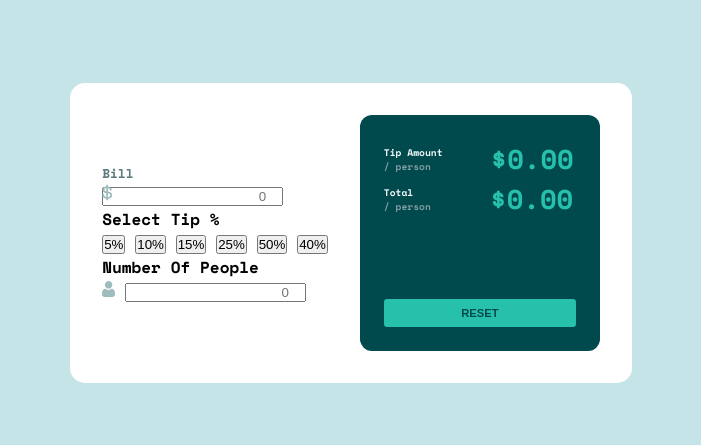
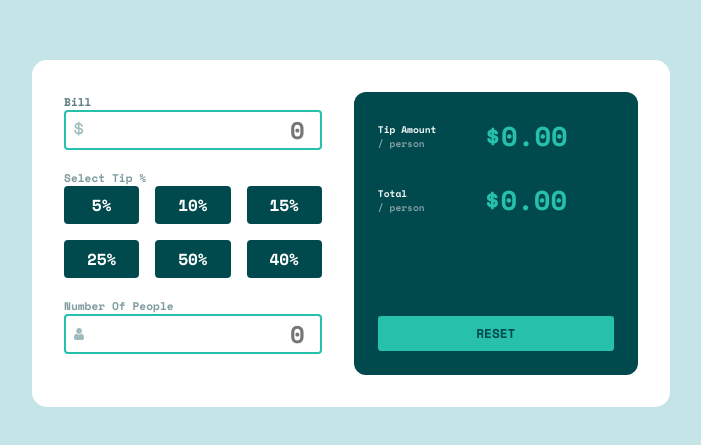
Before and after one commit to ladipsson/tip-calculator, a plain HTML site: page index.html in a window 1280 px wide. Shown: the part 167-612 px from the top of the page, without its empty margins (289-990 px from the left). Drawn offline with nearby package versions, Linux system fonts and the light colour scheme.

Commit message:
new update

```diff
--- a/css/app.css
+++ b/css/app.css
@@ -33,7 +33,8 @@ body {
   display: flex;
   justify-content: center;
   align-items: center;
-  flex: 1;
+  /* flex-basis: 50%; */
+  flex: 1 1 0;
   gap: 2rem;
   background-color: var(--white);
   padding: 2rem;
@@ -41,22 +42,80 @@ body {
   margin: 0 auto;
 }
 
+.left-box {
+    width: 100%;
+    height: 100%;
+}
 .left-box h1 {
-  font-size: 0.8rem;
+  font-size: 0.7rem;
   color: var(--DarkGrayishCyan);
 }
 
 .input-group {
     position: relative;
+    margin-bottom: 1.2rem;
 }
 
-.input-group span {
+.input-group span, .people-img {
     position: absolute;
+    top: 8px;
+    left: 10px;
+    /* width: 5px; */
+}
+
+.dollar-sign img, .people-img img {
+    width: 0.6rem;
 }
 
 .input-group input, .people input {
     text-align: right;
+    font-size: var(--formInputSize);
+    font-family: var(--fontPrimary);
+    /* padding: 2px; */
+    width: 100%;
+    border: 2px solid;
+    border-color: var(--strongCyan);
+    border-radius: 4px;
+    color: var(--veryDarkCyan);
+    font-weight: 700;
 }
+
+.input-group input, .people input :focus {
+    border-color: var(--strongCyan);
+}
+
+.select, .people p {
+    font-size: 0.7rem;
+    color: var(--GrayishCyan);
+}
+
+.people {
+    margin-top: 1.2rem;
+}
+
+.num-btn {
+    display: grid;
+    grid-template-columns: 1fr 1fr 1fr;
+    gap: 1rem;
+}
+
+.num-btn .num {
+    cursor: pointer;
+    border: none;
+    background-color: var(--veryDarkCyan);
+    padding: 7px;
+    font-size: 1rem;
+    font-weight: 700;
+    border-radius: 4px;
+    font-family: var(--fontPrimary);
+    color: var(--white);
+    transition: 0.3s ease-in;
+}
+
+.num:hover {
+    background-color: var(--strongCyan);
+}
+
 
 
 
@@ -67,11 +126,15 @@ body {
 .right-box {
   background-color: var(--veryDarkCyan);
   padding: 1.5rem;
-  width: 15rem;
+  width: 100%;
+  height: 100%;
   margin: 0 auto;
   border-radius: 12px;
 }
 
+.tip-amount {
+    margin-bottom: 1.5rem;
+}
 .tip-amount,
 .tip-total {
   display: flex;
@@ -100,13 +163,14 @@ body {
 }
 
 .reset-btn {
-    margin-top: 5rem;
+    margin-top: 6rem;
     width: 100%;
     text-transform: uppercase;
     cursor: pointer;
     border: none;
-    font-size: 0.7rem;
+    font-size: 0.8rem;
     padding: 0.5rem 0;
+    font-family: var(--fontPrimary);
     font-weight: 700;
     border-radius: 3px;
     background-color: var(--strongCyan);
--- a/index.html
+++ b/index.html
@@ -28,7 +28,9 @@
           <form action="">
             <div class="input-group">
               <label for="bill"></label>
-              <span class="dollar-sign"><img src="images/icon-dollar.svg" alt=""></span>
+              <span class="dollar-sign"
+                ><img src="images/icon-dollar.svg" alt=""
+              /></span>
               <input
                 type="number"
                 name="bill"
@@ -52,15 +54,21 @@
           <div class="people">
             <p>Number Of People</p>
             <form action="">
+              <div class="input-group">
                 <label for="num-people"></label>
-              <span><img src="images/icon-person.svg" alt=""></span>
+                <span class="people-img"
+                  ><img src="images/icon-person.svg" alt=""
+                /></span>
+                <span class="error-message"></span>
                 <input
                   type="number"
                   name="num-people"
                   min="0"
                   placeholder="0"
                   id="people"
+                  required
                 />
+              </div>
             </form>
           </div>
         </div>
```
Lines whose indentation alone changed are shown as unchanged.
